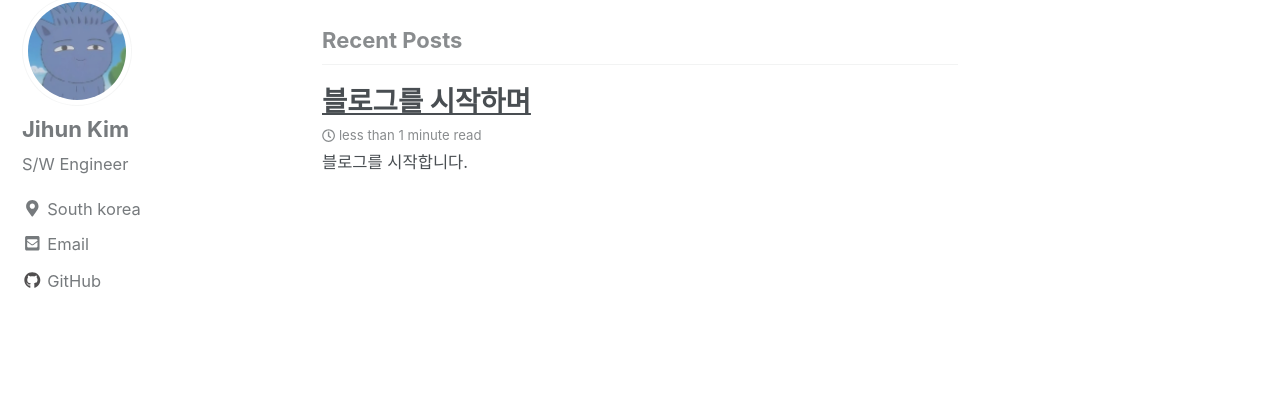
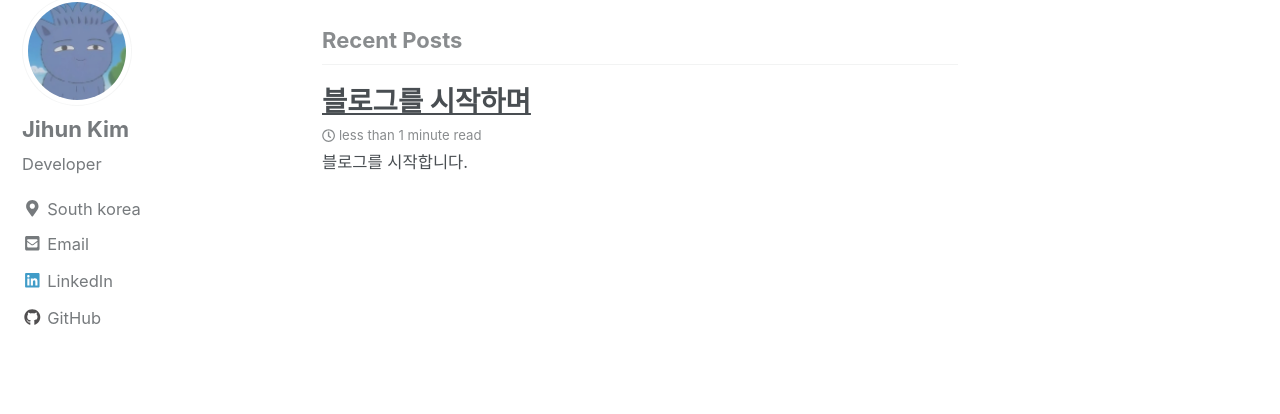
Before and after one commit to JihunDev/JihunDev.github.io, a Jekyll site: the page built from index.html, in a window 1280 px wide. Shown: the part 148-562 px from the top of the page. Built offline with Jekyll 4.4.1, drawn with Linux system fonts in a browser that asks for light colours; nearby versions of some CDN libraries; the list of posts is cut into pages by our own code.

Commit message:
Docs : LinkedIn 주소 추가

```diff
--- a/_config.yml
+++ b/_config.yml
@@ -102,7 +102,7 @@
 author:
   name             : "Jihun Kim"
   avatar           : "/assets/images/bio/bio-photo.jpg" # path of avatar image, e.g. "/assets/images/bio-photo.jpg"
-  bio              : "S/W Engineer"
+  bio              : "Developer"
   location         : "South korea"
   email            : "jihun.dev@gmail.com"
   uri              :
@@ -119,7 +119,7 @@
   keybase          :
   instagram        :
   lastfm           :
-  linkedin         : # "john-doe-12345678" (the last part of your profile url, e.g. https://www.linkedin.com/in/john-doe-12345678)
+  linkedin         : "jihun-kim" # "john-doe-12345678" (the last part of your profile url, e.g. https://www.linkedin.com/in/john-doe-12345678)
   pinterest        :
   soundcloud       :
   stackoverflow    : # "123456/username" (the last part of your profile url, e.g. https://stackoverflow.com/users/123456/username)
```
